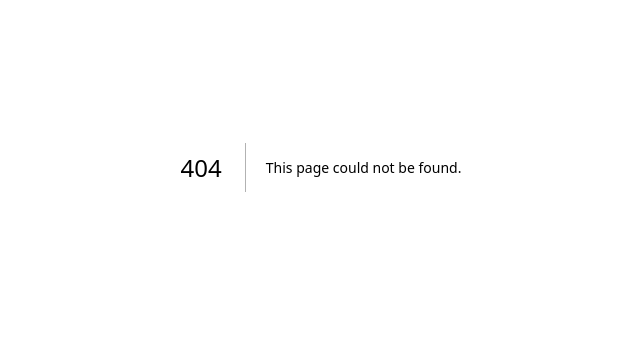
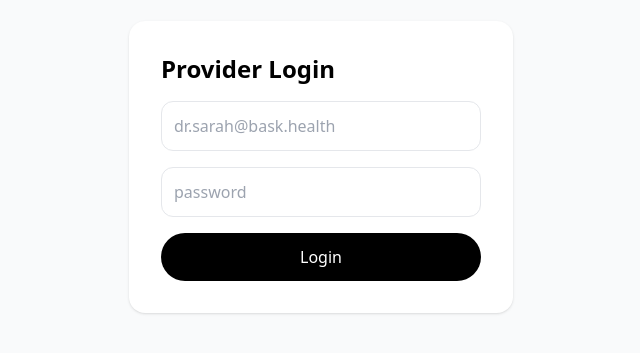
Before and after one commit to Nsikak-hubstori/Baskhealth-clone, a Next.js app: page /provider in a window 1280 px wide. Before the commit this address had no page. Shown: the part 233-586 px from the top of the page, without its empty margins (319-959 px from the left). Built offline with nearby package versions, Linux system fonts and the light colour scheme.

Commit message:
Create page.tsx

```diff
--- /dev/null
+++ b/app/provider/page.tsx
@@ -0,0 +1,20 @@
+// @ts-nocheck
+"use client"
+import { useState } from "react"
+import { useRouter } from "next/navigation"
+
+export default function ProviderLogin(){
+  const router = useRouter()
+  const [email, setEmail] = useState("")
+  const [pass, setPass] = useState("")
+  return (
+    <div className="min-h-screen flex items-center justify-center bg-gray-50 p-6">
+      <div className="bg-white p-8 rounded-2xl shadow max-w-sm w-full space-y-4">
+        <h1 className="text-2xl font-bold">Provider Login</h1>
+        <input value={email} onChange={e=>setEmail(e.target.value)} placeholder="dr.sarah@bask.health" className="w-full border p-3 rounded-xl" />
+        <input type="password" value={pass} onChange={e=>setPass(e.target.value)} placeholder="password" className="w-full border p-3 rounded-xl" />
+        <button onClick={()=>{ if(email&&pass){localStorage.setItem("provider_email", email); router.push("/provider/dashboard")}}} className="w-full bg-black text-white py-3 rounded-full">Login</button>
+      </div>
+    </div>
+  )
+    }
```
